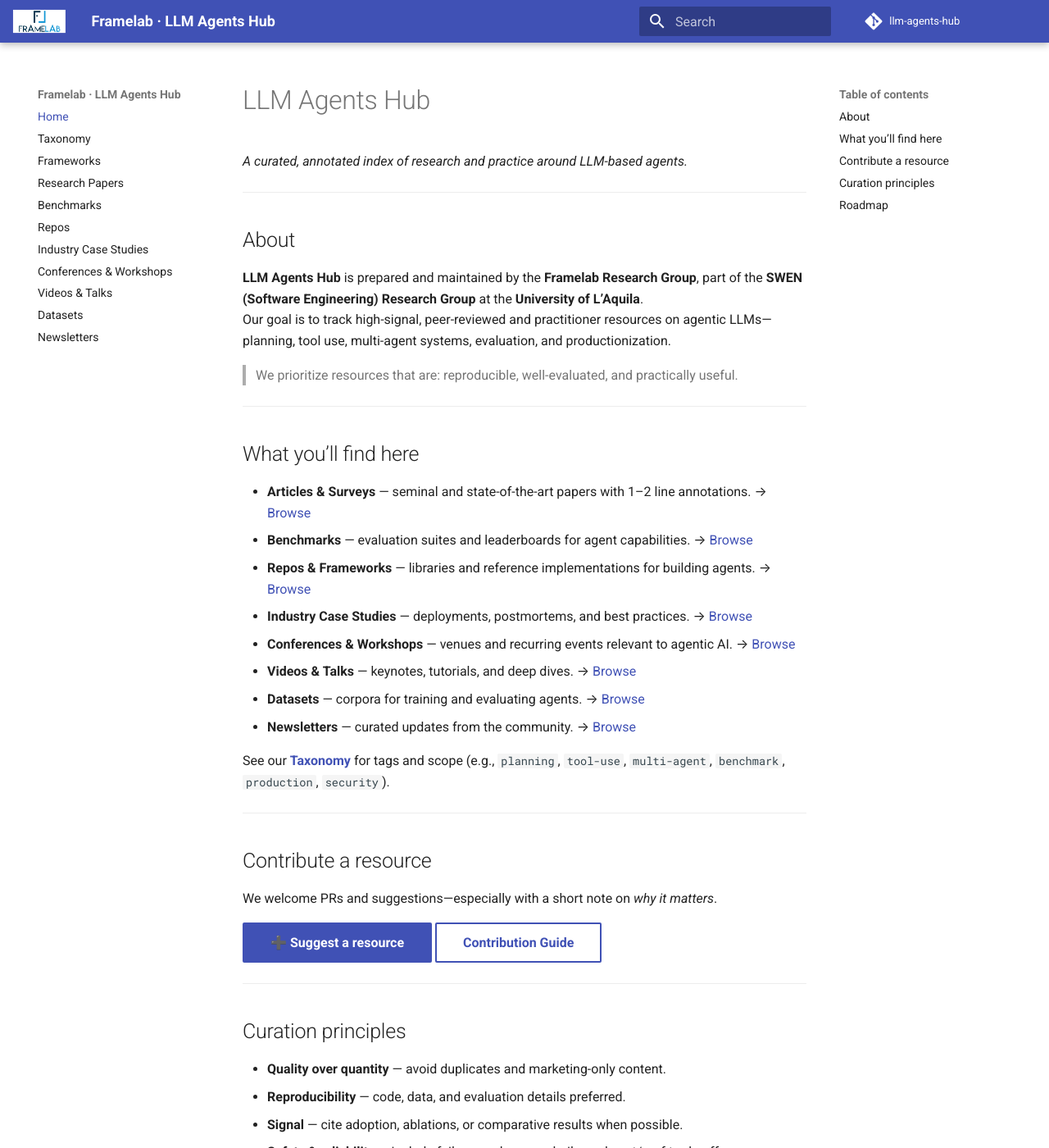
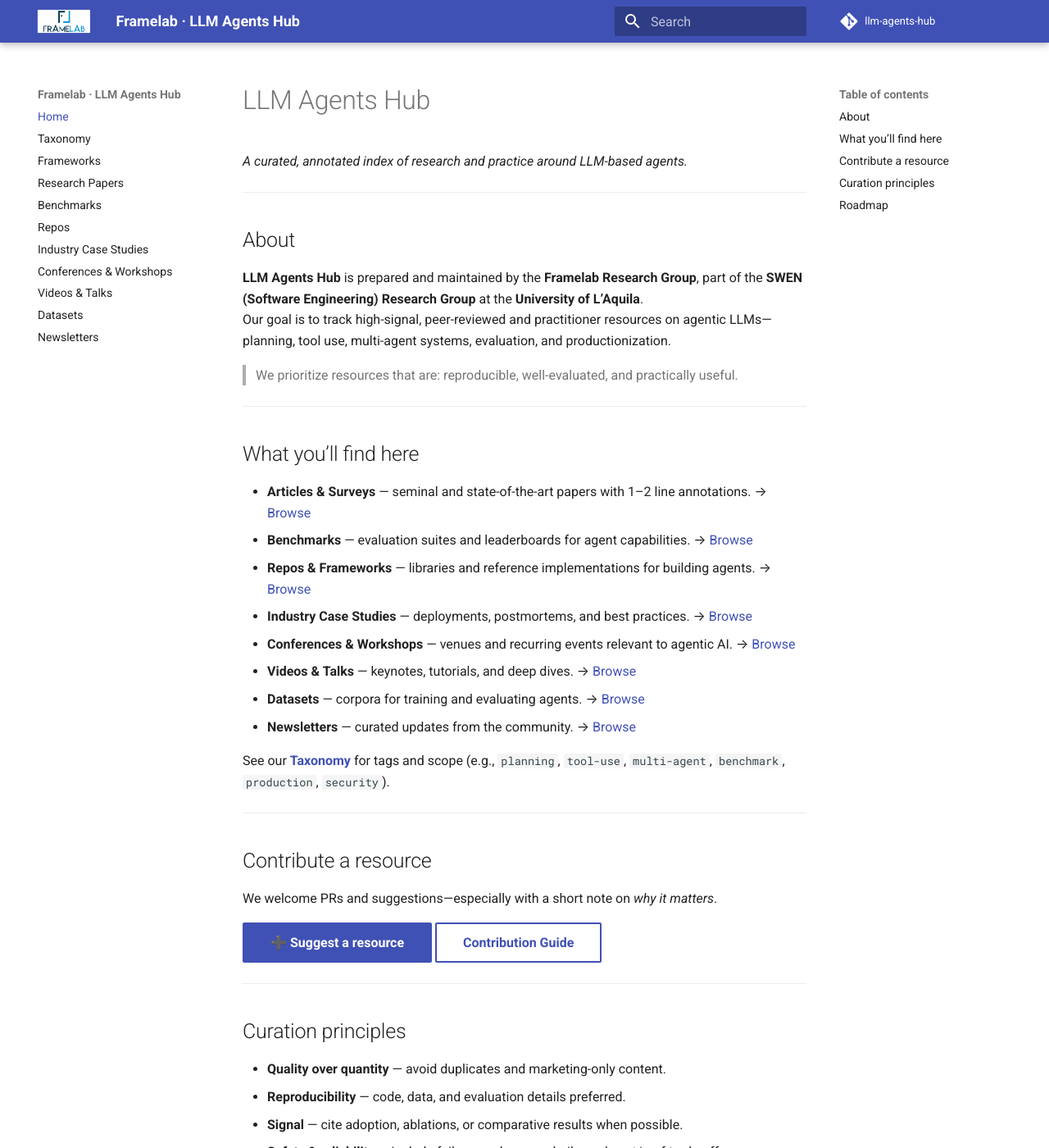
Before and after one commit to framelab-univaq/llm-agents-hub, an MkDocs documentation site: the page built from docs/index.md, in a window 1280 px wide and 1400 px high. Shown: the whole window at 82% size. Built offline with MkDocs 1.6.1 and Material for MkDocs 9.7.7, drawn with Linux system fonts in a browser that asks for light colours; comment, search, counter and statistics services are not loaded.

Commit message:
Update header.css

```diff
--- a/docs/assets/header.css
+++ b/docs/assets/header.css
@@ -7,10 +7,3 @@
     content: url(header-logo-dark.png); /* put a dark logo file in docs/assets/ */
   }
 }
-
-
-:root { --header-max: 90rem; }   /* tweak this value */
-
-.md-header__inner {
-  max-width: var(--header-max) !important;
-}
```
